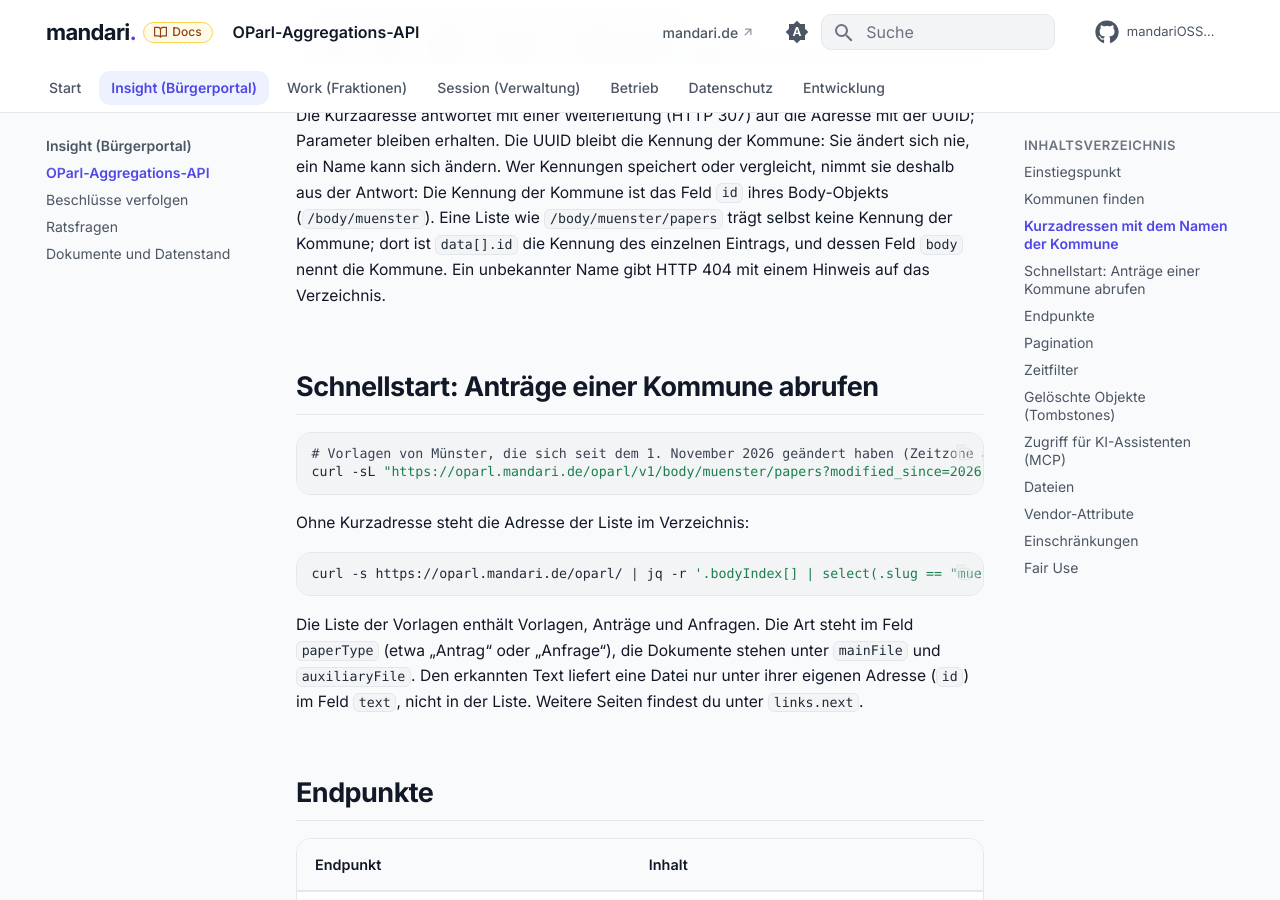
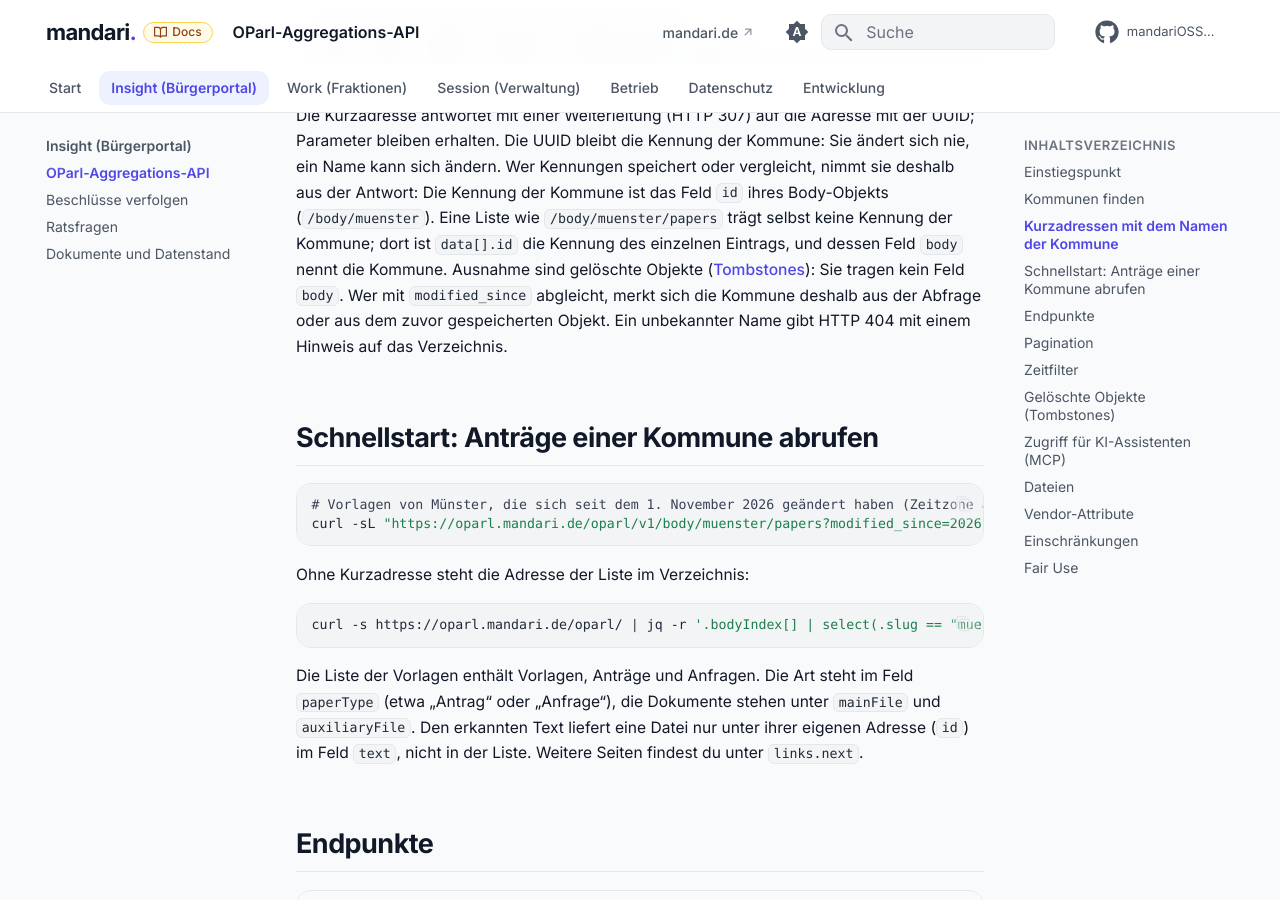
Before and after one commit to mandariOSS/docs, an MkDocs documentation site: the page built from docs/insight/oparl-api.md, in a window 1280 px wide and 900 px high, scrolled down 1492 px. Built offline with MkDocs 1.6.1 and Material for MkDocs 9.7.7, drawn with Linux system fonts in a browser that asks for light colours; comment, search, counter and statistics services are not loaded.

Commit message:
OParl-API: gelöschte Objekte tragen kein Feld body

````diff
--- a/docs/insight/oparl-api.md
+++ b/docs/insight/oparl-api.md
@@ -45,7 +45,7 @@
 https://oparl.mandari.de/oparl/v1/body/muenster/meetings?modified_since=2026-11-01T00:00:00Z
 ```
 
-Die Kurzadresse antwortet mit einer Weiterleitung (HTTP 307) auf die Adresse mit der UUID; Parameter bleiben erhalten. Die UUID bleibt die Kennung der Kommune: Sie ändert sich nie, ein Name kann sich ändern. Wer Kennungen speichert oder vergleicht, nimmt sie deshalb aus der Antwort: Die Kennung der Kommune ist das Feld `id` ihres Body-Objekts (`/body/muenster`). Eine Liste wie `/body/muenster/papers` trägt selbst keine Kennung der Kommune; dort ist `data[].id` die Kennung des einzelnen Eintrags, und dessen Feld `body` nennt die Kommune. Ein unbekannter Name gibt HTTP 404 mit einem Hinweis auf das Verzeichnis.
+Die Kurzadresse antwortet mit einer Weiterleitung (HTTP 307) auf die Adresse mit der UUID; Parameter bleiben erhalten. Die UUID bleibt die Kennung der Kommune: Sie ändert sich nie, ein Name kann sich ändern. Wer Kennungen speichert oder vergleicht, nimmt sie deshalb aus der Antwort: Die Kennung der Kommune ist das Feld `id` ihres Body-Objekts (`/body/muenster`). Eine Liste wie `/body/muenster/papers` trägt selbst keine Kennung der Kommune; dort ist `data[].id` die Kennung des einzelnen Eintrags, und dessen Feld `body` nennt die Kommune. Ausnahme sind gelöschte Objekte ([Tombstones](#geloschte-objekte-tombstones)): Sie tragen kein Feld `body`. Wer mit `modified_since` abgleicht, merkt sich die Kommune deshalb aus der Abfrage oder aus dem zuvor gespeicherten Objekt. Ein unbekannter Name gibt HTTP 404 mit einem Hinweis auf das Verzeichnis.
 
 ## Schnellstart: Anträge einer Kommune abrufen
 
````
